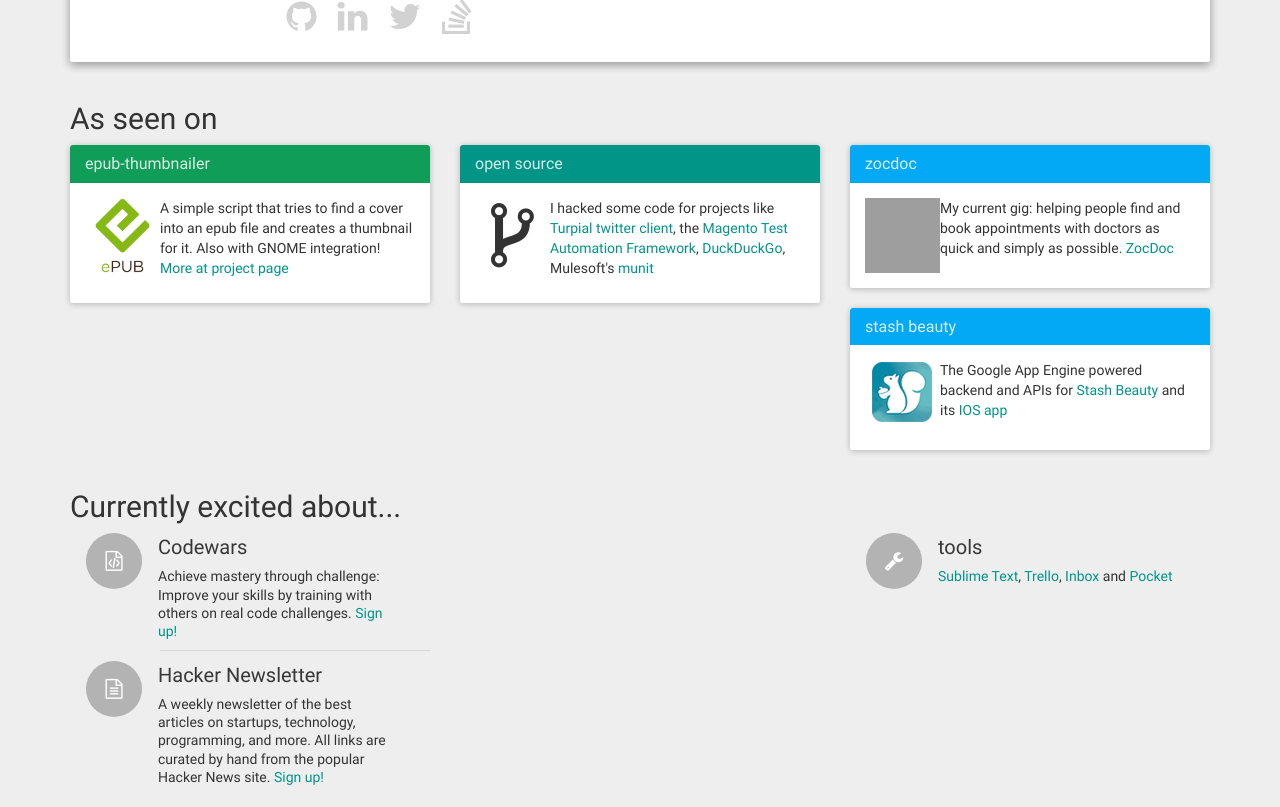
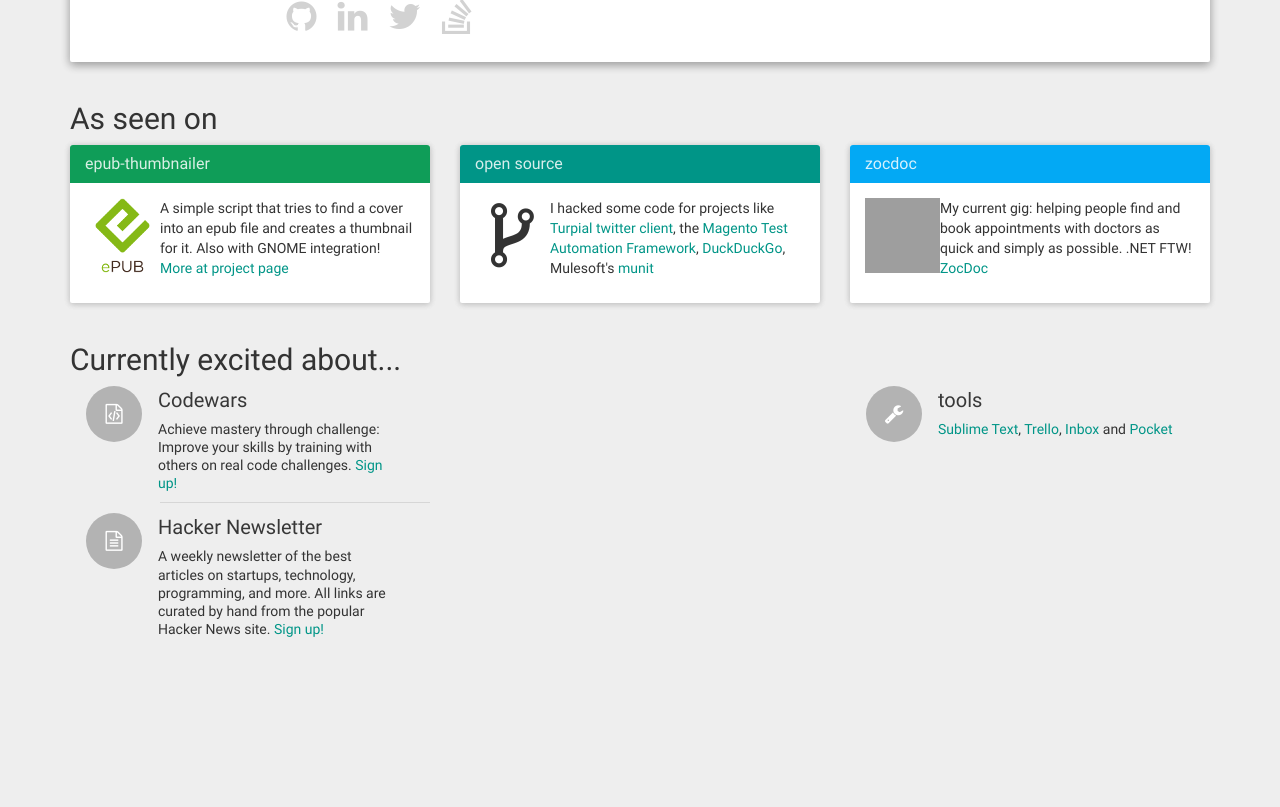
Before and after one commit to marianosimone/marianosimone.github.com, a Jekyll site: the page index.html, which Jekyll copies as it is, in a window 1280 px wide, cut to the strip 198-1005 px from the top of the page. Built offline with Jekyll 4.4.1, drawn with Linux system fonts in a browser that asks for light colours; nearby versions of some CDN libraries; after the commit the page ends 900 px from its top, so only the background shows below that; grey boxes are pictures that could not be loaded.

Commit message:
remove stash

```diff
--- a/index.html
+++ b/index.html
@@ -122,20 +122,7 @@
                             </div>
                             <div class="panel-body">
                                 <img class="featured_image" src="zocdoc.png"/>
-                                <p>My current gig: helping people find and book appointments with doctors as quick and simply as possible. <a href="http://zocdoc.com">ZocDoc</a></p>
-                            </div>
-                        </div>
-                    </div>
-                </div>
-                <div class="col-lg-4">
-                    <div class="bs-component">
-                        <div class="panel panel-info">
-                            <div class="panel-heading">
-                                <h3 class="panel-title">stash beauty</h3>
-                            </div>
-                            <div class="panel-body">
-                                <img class="featured_image" src="stash.png"/>
-                                <p>The Google App Engine powered backend and APIs for <a href="http://stashbeauty.com">Stash Beauty</a> and its <a href="https://itunes.apple.com/us/app/stash-shopping/id636207716">IOS app</a></p>
+                                <p>My current gig: helping people find and book appointments with doctors as quick and simply as possible. .NET FTW! <a href="http://zocdoc.com">ZocDoc</a></p>
                             </div>
                         </div>
                     </div>
```
